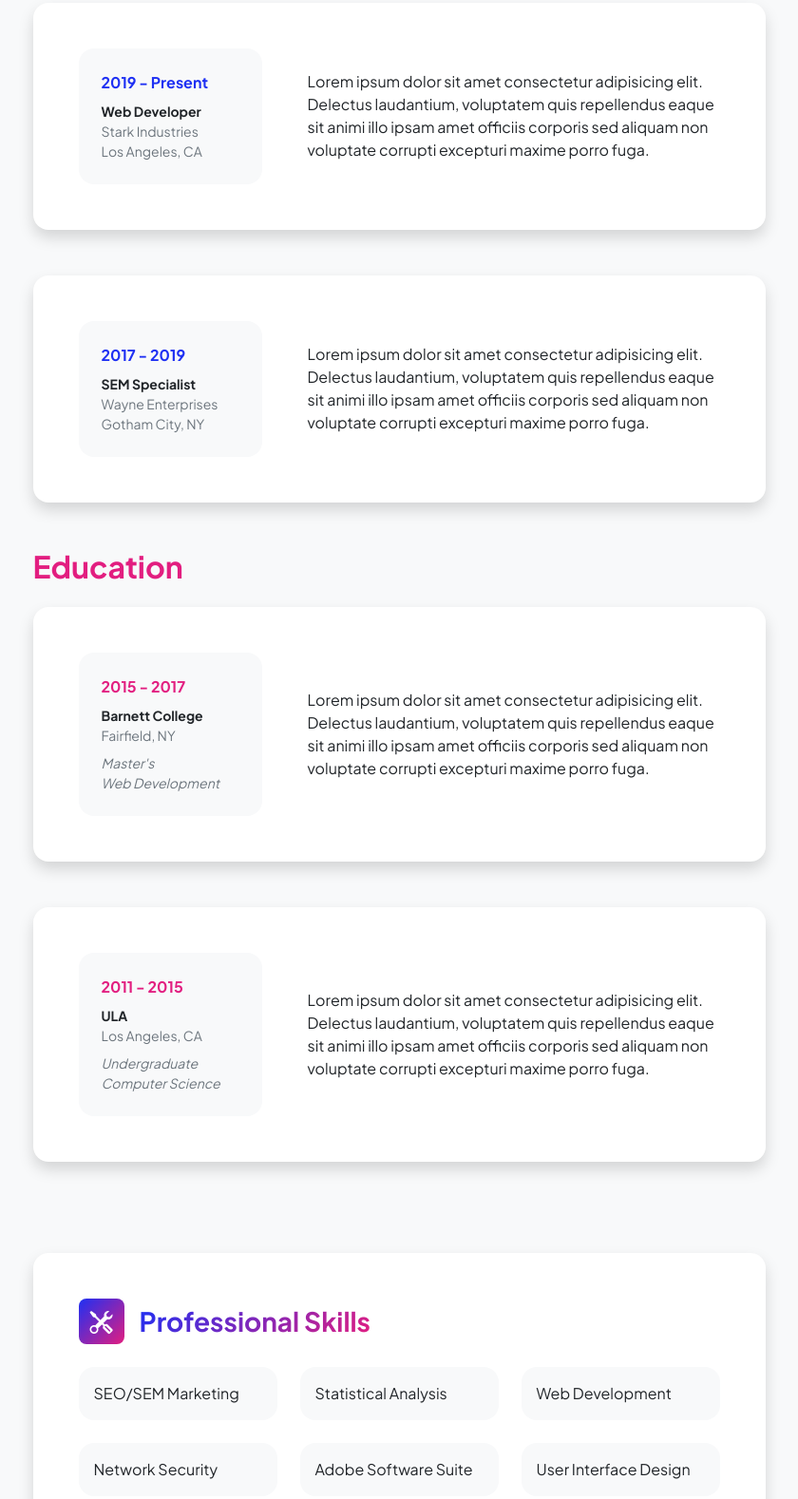
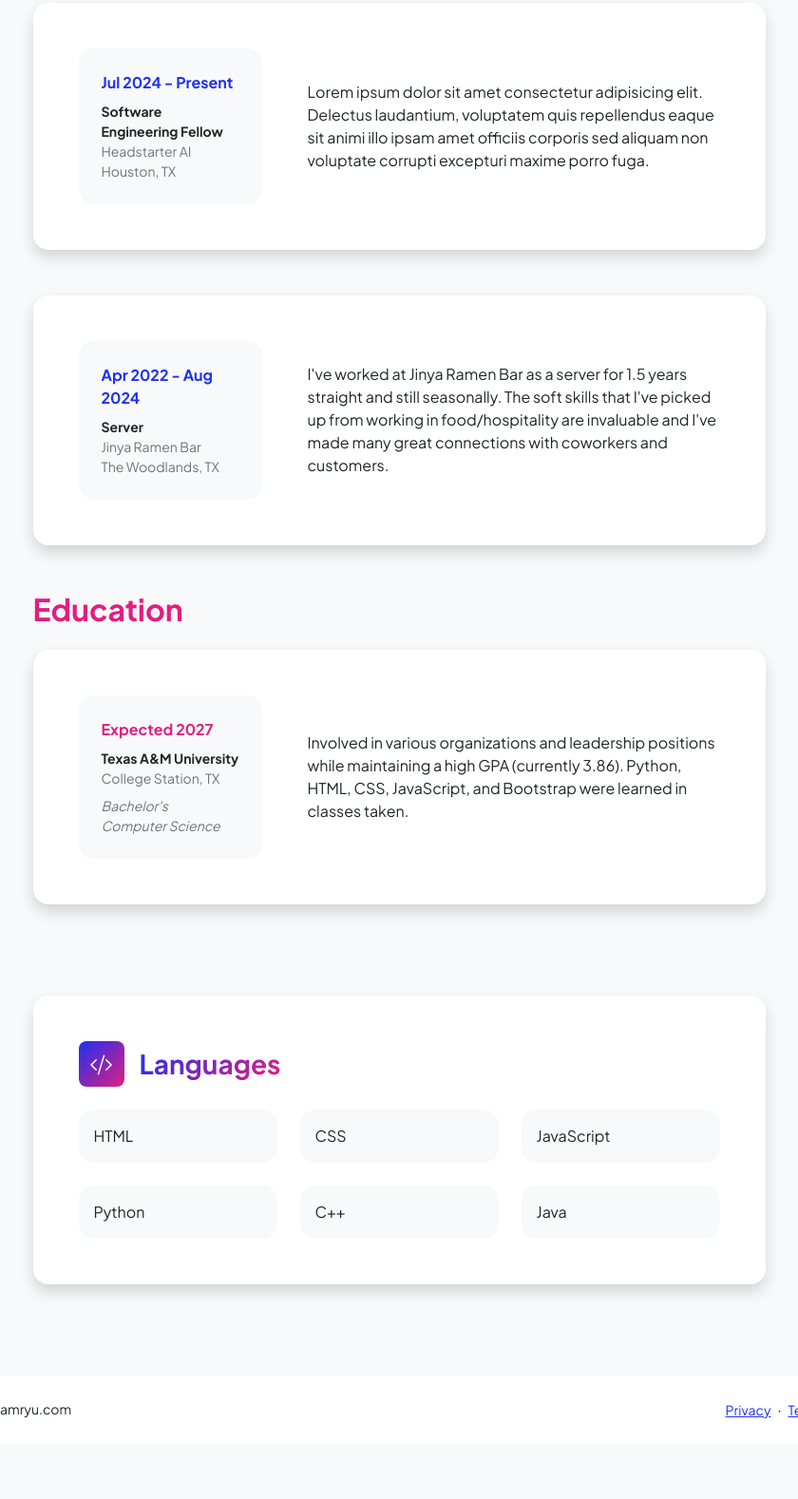
Before and after one commit to adavidryu/adam-ryu-portfolio, a plain HTML site: page resume.html in a window 1280 px wide. Shown: the part 305-1883 px from the top of the page at 95% size, without its empty margins (220-1060 px from the left). After the commit the page ends 1825 px from the top, so only its background shows below. Drawn offline with nearby package versions, Linux system fonts and the light colour scheme.

Commit message:
Update all pages
Added more relevant information and make design changes

```diff
--- a/resume.html
+++ b/resume.html
@@ -5,7 +5,7 @@
         <meta name="viewport" content="width=device-width, initial-scale=1, shrink-to-fit=no" />
         <meta name="description" content="" />
         <meta name="author" content="" />
-        <title>Personal - Start Bootstrap Template</title>
+        <title>Adam Ryu - Resume</title>
         <!-- Favicon-->
         <link rel="icon" type="image/x-icon" href="assets/favicon.ico" />
         <!-- Custom Google font-->
@@ -22,7 +22,7 @@
             <!-- Navigation-->
             <nav class="navbar navbar-expand-lg navbar-light bg-white py-3">
                 <div class="container px-5">
-                    <a class="navbar-brand" href="index.html"><span class="fw-bolder text-primary">Start Bootstrap</span></a>
+                    <a class="navbar-brand" href="index.html"><span class="fw-bolder text-primary">Adam Ryu</span></a>
                     <button class="navbar-toggler" type="button" data-bs-toggle="collapse" data-bs-target="#navbarSupportedContent" aria-controls="navbarSupportedContent" aria-expanded="false" aria-label="Toggle navigation"><span class="navbar-toggler-icon"></span></button>
                     <div class="collapse navbar-collapse" id="navbarSupportedContent">
                         <ul class="navbar-nav ms-auto mb-2 mb-lg-0 small fw-bolder">
@@ -58,10 +58,10 @@
                                     <div class="row align-items-center gx-5">
                                         <div class="col text-center text-lg-start mb-4 mb-lg-0">
                                             <div class="bg-light p-4 rounded-4">
-                                                <div class="text-primary fw-bolder mb-2">2019 - Present</div>
-                                                <div class="small fw-bolder">Web Developer</div>
-                                                <div class="small text-muted">Stark Industries</div>
-                                                <div class="small text-muted">Los Angeles, CA</div>
+                                                <div class="text-primary fw-bolder mb-2"> Jul 2024 - Present</div>
+                                                <div class="small fw-bolder">Software Engineering Fellow</div>
+                                                <div class="small text-muted">Headstarter AI</div>
+                                                <div class="small text-muted">Houston, TX</div>
                                             </div>
                                         </div>
                                         <div class="col-lg-8"><div>Lorem ipsum dolor sit amet consectetur adipisicing elit. Delectus laudantium, voluptatem quis repellendus eaque sit animi illo ipsam amet officiis corporis sed aliquam non voluptate corrupti excepturi maxime porro fuga.</div></div>
@@ -74,13 +74,13 @@
                                     <div class="row align-items-center gx-5">
                                         <div class="col text-center text-lg-start mb-4 mb-lg-0">
                                             <div class="bg-light p-4 rounded-4">
-                                                <div class="text-primary fw-bolder mb-2">2017 - 2019</div>
-                                                <div class="small fw-bolder">SEM Specialist</div>
-                                                <div class="small text-muted">Wayne Enterprises</div>
-                                                <div class="small text-muted">Gotham City, NY</div>
+                                                <div class="text-primary fw-bolder mb-2">Apr 2022 - Aug 2024</div>
+                                                <div class="small fw-bolder">Server</div>
+                                                <div class="small text-muted">Jinya Ramen Bar</div>
+                                                <div class="small text-muted">The Woodlands, TX</div>
                                             </div>
                                         </div>
-                                        <div class="col-lg-8"><div>Lorem ipsum dolor sit amet consectetur adipisicing elit. Delectus laudantium, voluptatem quis repellendus eaque sit animi illo ipsam amet officiis corporis sed aliquam non voluptate corrupti excepturi maxime porro fuga.</div></div>
+                                        <div class="col-lg-8"><div>I've worked at Jinya Ramen Bar as a server for 1.5 years straight and still seasonally. The soft skills that I've picked up from working in food/hospitality are invaluable and I've made many great connections with coworkers and customers.</div></div>
                                     </div>
                                 </div>
                             </div>
@@ -94,43 +94,21 @@
                                     <div class="row align-items-center gx-5">
                                         <div class="col text-center text-lg-start mb-4 mb-lg-0">
                                             <div class="bg-light p-4 rounded-4">
-                                                <div class="text-secondary fw-bolder mb-2">2015 - 2017</div>
+                                                <div class="text-secondary fw-bolder mb-2">Expected 2027</div>
                                                 <div class="mb-2">
-                                                    <div class="small fw-bolder">Barnett College</div>
-                                                    <div class="small text-muted">Fairfield, NY</div>
+                                                    <div class="small fw-bolder">Texas A&M University</div>
+                                                    <div class="small text-muted">College Station, TX</div>
                                                 </div>
                                                 <div class="fst-italic">
-                                                    <div class="small text-muted">Master's</div>
-                                                    <div class="small text-muted">Web Development</div>
-                                                </div>
-                                            </div>
-                                        </div>
-                                        <div class="col-lg-8"><div>Lorem ipsum dolor sit amet consectetur adipisicing elit. Delectus laudantium, voluptatem quis repellendus eaque sit animi illo ipsam amet officiis corporis sed aliquam non voluptate corrupti excepturi maxime porro fuga.</div></div>
-                                    </div>
-                                </div>
-                            </div>
-                            <!-- Education Card 2-->
-                            <div class="card shadow border-0 rounded-4 mb-5">
-                                <div class="card-body p-5">
-                                    <div class="row align-items-center gx-5">
-                                        <div class="col text-center text-lg-start mb-4 mb-lg-0">
-                                            <div class="bg-light p-4 rounded-4">
-                                                <div class="text-secondary fw-bolder mb-2">2011 - 2015</div>
-                                                <div class="mb-2">
-                                                    <div class="small fw-bolder">ULA</div>
-                                                    <div class="small text-muted">Los Angeles, CA</div>
-                                                </div>
-                                                <div class="fst-italic">
-                                                    <div class="small text-muted">Undergraduate</div>
+                                                    <div class="small text-muted">Bachelor's</div>
                                                     <div class="small text-muted">Computer Science</div>
                                                 </div>
                                             </div>
                                         </div>
-                                        <div class="col-lg-8"><div>Lorem ipsum dolor sit amet consectetur adipisicing elit. Delectus laudantium, voluptatem quis repellendus eaque sit animi illo ipsam amet officiis corporis sed aliquam non voluptate corrupti excepturi maxime porro fuga.</div></div>
+                                        <div class="col-lg-8"><div>Involved in various organizations and leadership positions while maintaining a high GPA (currently 3.86). Python, HTML, CSS, JavaScript, and Bootstrap were learned in classes taken.</div></div>
                                     </div>
                                 </div>
                             </div>
-                        </section>
                         <!-- Divider-->
                         <div class="pb-5"></div>
                         <!-- Skills Section-->
@@ -139,7 +117,7 @@
                             <div class="card shadow border-0 rounded-4 mb-5">
                                 <div class="card-body p-5">
                                     <!-- Professional skills list-->
-                                    <div class="mb-5">
+                                    <!-- <div class="mb-5">
                                         <div class="d-flex align-items-center mb-4">
                                             <div class="feature bg-primary bg-gradient-primary-to-secondary text-white rounded-3 me-3"><i class="bi bi-tools"></i></div>
                                             <h3 class="fw-bolder mb-0"><span class="text-gradient d-inline">Professional Skills</span></h3>
@@ -154,7 +132,7 @@
                                             <div class="col mb-4 mb-md-0"><div class="d-flex align-items-center bg-light rounded-4 p-3 h-100">Adobe Software Suite</div></div>
                                             <div class="col"><div class="d-flex align-items-center bg-light rounded-4 p-3 h-100">User Interface Design</div></div>
                                         </div>
-                                    </div>
+                                    </div> -->
                                     <!-- Languages list-->
                                     <div class="mb-0">
                                         <div class="d-flex align-items-center mb-4">
@@ -168,8 +146,8 @@
                                         </div>
                                         <div class="row row-cols-1 row-cols-md-3">
                                             <div class="col mb-4 mb-md-0"><div class="d-flex align-items-center bg-light rounded-4 p-3 h-100">Python</div></div>
-                                            <div class="col mb-4 mb-md-0"><div class="d-flex align-items-center bg-light rounded-4 p-3 h-100">Ruby</div></div>
-                                            <div class="col"><div class="d-flex align-items-center bg-light rounded-4 p-3 h-100">Node.js</div></div>
+                                            <div class="col mb-4 mb-md-0"><div class="d-flex align-items-center bg-light rounded-4 p-3 h-100">C++</div></div>
+                                            <div class="col"><div class="d-flex align-items-center bg-light rounded-4 p-3 h-100">Java</div></div>
                                         </div>
                                     </div>
                                 </div>
@@ -183,7 +161,7 @@
         <footer class="bg-white py-4 mt-auto">
             <div class="container px-5">
                 <div class="row align-items-center justify-content-between flex-column flex-sm-row">
-                    <div class="col-auto"><div class="small m-0">Copyright &copy; Your Website 2023</div></div>
+                    <div class="col-auto"><div class="small m-0">Copyright &copy; adamryu.com</div></div>
                     <div class="col-auto">
                         <a class="small" href="#!">Privacy</a>
                         <span class="mx-1">&middot;</span>
```
Also changed, not shown: contact.html (+3 -3 lines), index.html (+4 -4 lines), projects.html (+3 -3 lines).
